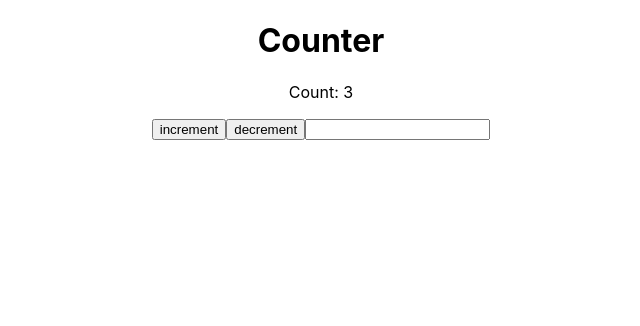
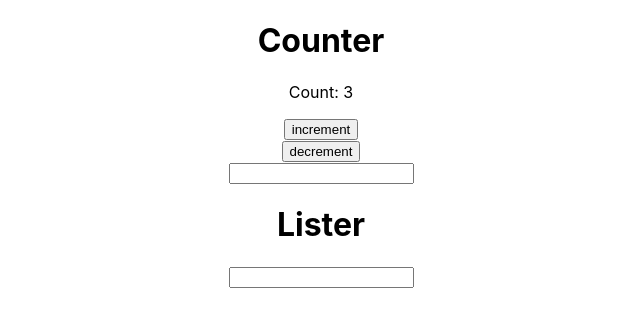
Before and after one commit to katepark1009/RepoSearch-app, a React (Create React App) app: page / in a window 1280 px wide. Shown: the top 326 px of the page, without its empty margins (319-959 px from the left). Built offline with nearby package versions, Linux system fonts and the light colour scheme.

Commit message:
list with redux

```diff
--- a/src/Counter.js
+++ b/src/Counter.js
@@ -7,10 +7,21 @@ function Counter(props){
     <div>
       <h1>Counter</h1>
       <p>Count: {props.count || 0}</p>
-      <button onClick={props.onIncrementClick}>increment</button>
-      <button onClick={props.onDecrementClick}>decrement</button>
+      <button onClick={props.onIncrementClick}>increment</button><br/>
+      <button onClick={props.onDecrementClick}>decrement</button><br/>
       <input value={props.inputVal} onChange={props.onInputChange} />
       <p>{props.inputVal}</p>
+      <div>
+        <h1>Lister</h1>
+        <form onSubmit={props.onSubmit}>
+          <input value={props.inputText} onChange={props.onInputTextChange}/>
+            <ul>
+              {props.items.map( (item, index)=> {
+                return <li key={index}>{item}</li>
+              })}
+            </ul>
+          </form>
+      </div>
     </div>
   )
 }
@@ -18,7 +29,9 @@ function Counter(props){
 function mapStateToProps(state){
   return {
     count: state.count,
-    inputVal: state.inputVal
+    inputVal: state.inputVal,
+    inputText: state.inputText,
+    items: state.items
   }
 }
 
@@ -37,6 +50,15 @@ function mapDispatchToProps(dispatch){
       console.log(evt.target.value)
       const action = { type: 'INPUT_CHANGED', text: evt.target.value}
       dispatch(action);
+    },
+    onInputTextChange: (evt) => {
+      const action = { type: 'LIST_ITEM', text: evt.target.value}
+      dispatch(action);
+    },
+    onSubmit: (evt) => {
+      evt.preventDefault(); //! 없으면 페이지가 스스로 새로고침됨
+      const action = { type: 'ADD_ITEM'};
+      dispatch(action);
     }
   }
 }
--- a/src/store/index.js
+++ b/src/store/index.js
@@ -2,7 +2,9 @@ import { createStore } from 'redux';
 
 const initialState = {
   count: 3,
-  inputVal:''
+  inputVal:'',
+  inputText: '',
+  items: []
 }
 
 function reducer(state = initialState, action){
@@ -23,6 +25,18 @@ function reducer(state = initialState, action){
         ...state,
         inputVal: action.text
     }
+    case 'LIST_ITEM':
+      return {
+        ...state,
+        inputText: action.text
+    }
+    case 'ADD_ITEM':
+      return {
+        ...state,
+        items: state.items.concat(state.inputText),
+        inputText: ''
+      }
+
     default:
       return state;
   }
```
